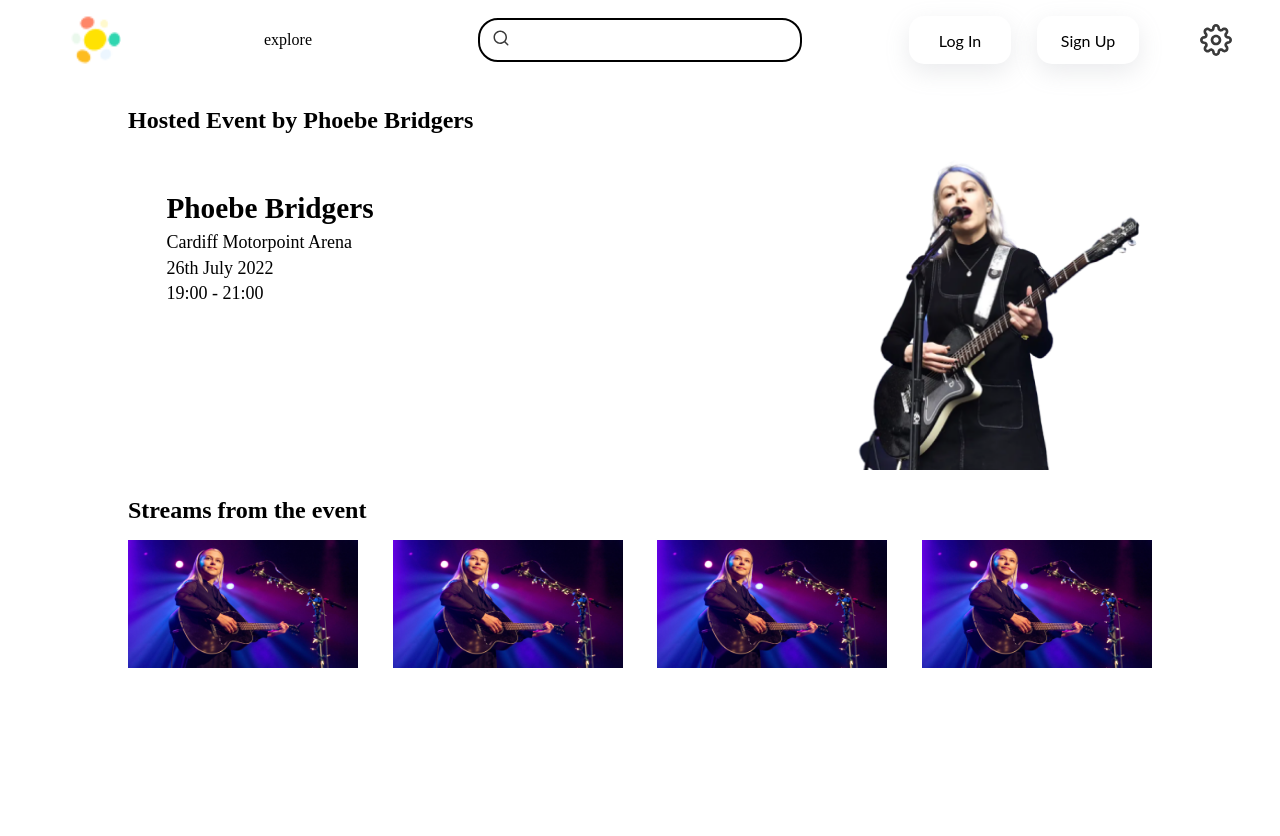
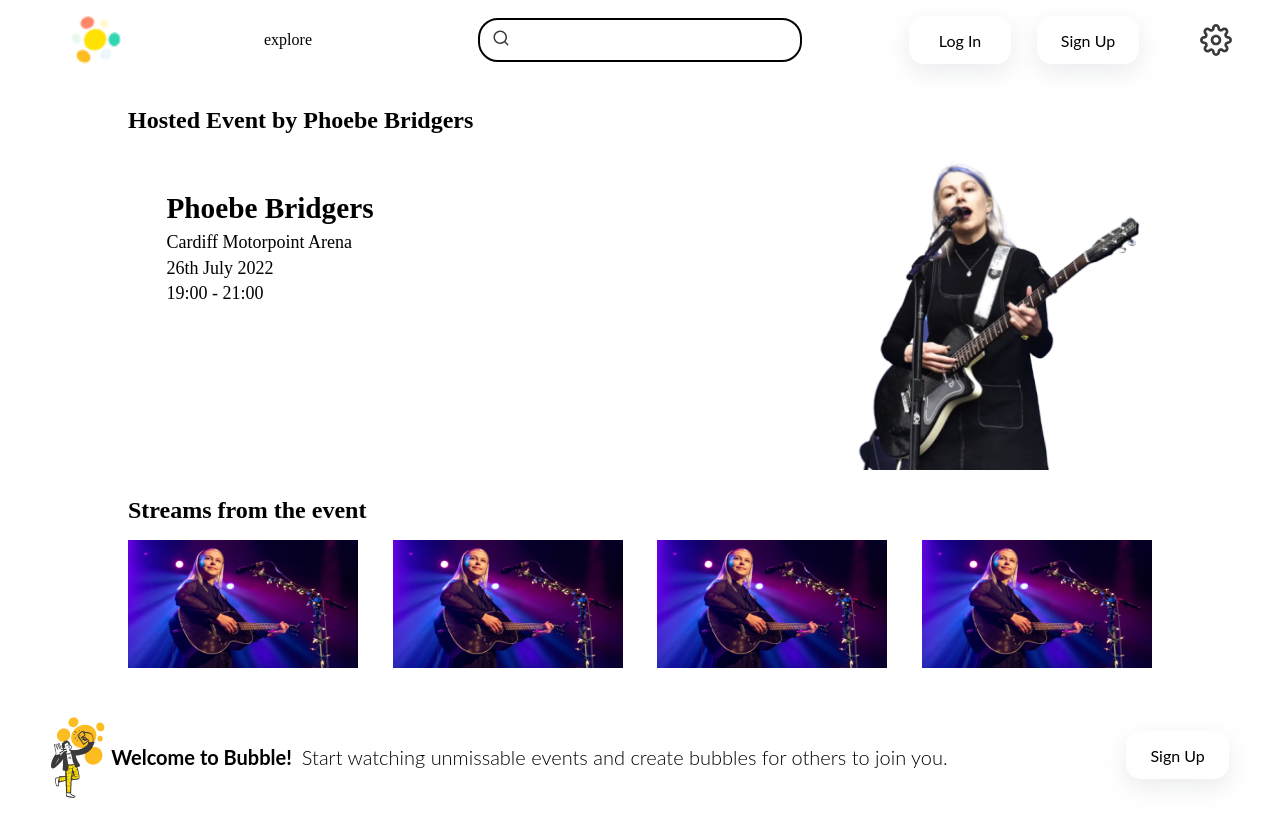
Before and after one commit to yourpalharvey/Bubble, a Next.js app in the folder frontend/: page /hosted in a window 1280 px wide. Shown: the top 836 px of the page. Built offline with nearby package versions, Linux system fonts and the light colour scheme.

Commit message:
Added footer to hosted events page. Added spacer to footer to allow it to go to the bottom of the page correctly.

```diff
--- a/frontend/components/footer/Footer.module.css
+++ b/frontend/components/footer/Footer.module.css
@@ -1,3 +1,8 @@
+.footerSpacer {
+    height: 100px;
+    width: 100vw;
+}
+
 .footerBox {
     width: 100vw;
     height: 86px;
--- a/frontend/components/footer/index.js
+++ b/frontend/components/footer/index.js
@@ -42,6 +42,7 @@
     return (
         <div>
             <BrowserView>
+                <div className={styles.footerSpacer}></div>
                 <footer className={styles.footerBox}>
                     <div className={styles.footerContainer}>
                         {footerImageInfo}
--- a/frontend/package.json
+++ b/frontend/package.json
@@ -17,13 +17,9 @@
     "next": "12.2.3",
     "react": "^18.2.0",
     "react-device-detect": "^2.2.2",
-<<<<<<< HEAD
     "react-dom": "18.2.0",
     "react-webcam": "^7.0.1"
-=======
-    "react-dom": "^18.2.0",
-    "reactstrap": "^9.1.3"
->>>>>>> hosted-events
+
   },
   "devDependencies": {
     "eslint": "8.20.0",
--- a/frontend/pages/hosted/index.js
+++ b/frontend/pages/hosted/index.js
@@ -2,6 +2,7 @@
 import { Background } from '../../components/background'
 import styles from '../../styles/HostedEvents.module.css'
 import { Navbar } from '../../components/navbar'
+import { Footer } from '../../components/footer'
 // import {SquareBubble, TallBubble, WideBubble} from '../../components/bubbles'
 import { FullBubble, MiniWideBubble } from '../../components/HostedEventBubble'
 import { HomeTopContainer } from '../../containers/bubbleContainer'
@@ -65,12 +66,9 @@
                     />
 
                 </HostedEventsContainer>
+            </div>
+            <Footer loggedIn={false}/>
+        </Background>
 
-
-
-
-
-            </div>
-        </Background>
     )
 }
--- a/frontend/styles/HostedEvents.module.css
+++ b/frontend/styles/HostedEvents.module.css
@@ -1,7 +1,6 @@
 .container {
-
     padding-top: 10vh;
-    text-align: center;
+    /* text-align: center; */
     width: 100vw;
     min-height: 100vh;
     position: relative;
```
Also changed, not shown: 2 other files (tests, documents, lock files or other folders).
